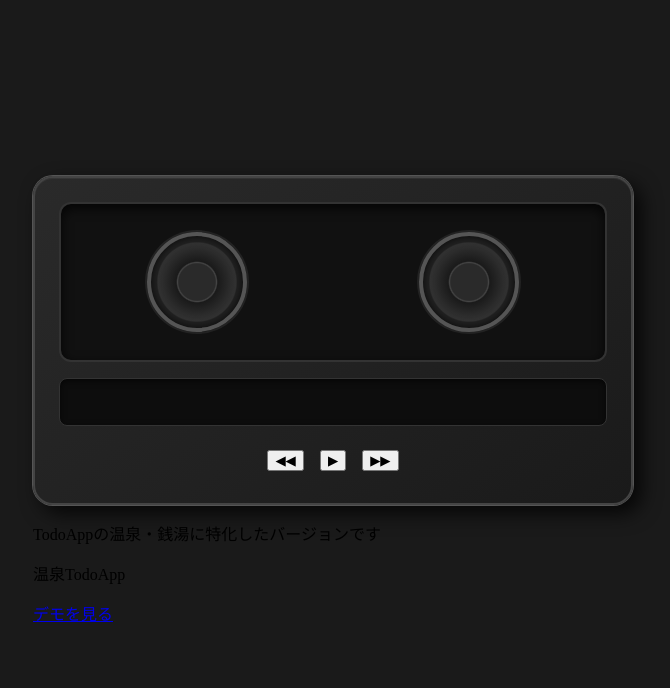
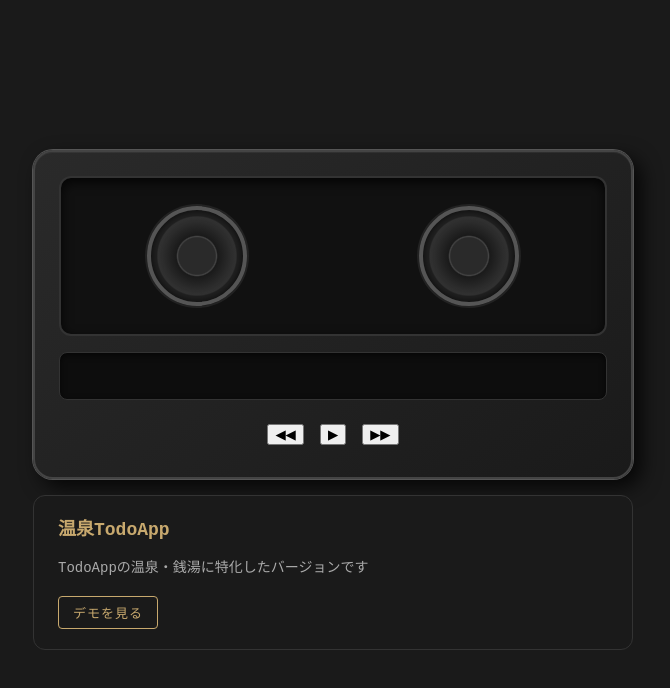
Before and after one commit to komekoneko/BoomboxApp, a React (Vite) app in the folder boombox/: page / in a window 1280 px wide. Shown: the top 688 px of the page, without its empty margins (307-977 px from the left). Built offline with nearby package versions, Linux system fonts and the light colour scheme.

Commit message:
add content 用 css

```diff
--- a/boombox/src/App.css
+++ b/boombox/src/App.css
@@ -117,3 +117,46 @@ body {
   animation: marquee 8s linear infinite;
   display: inline-block;
 }
+
+/* コンテンツエリア */
+.content {
+  width: 600px;
+  margin: 16px auto 0;
+  padding: 20px 24px;
+  background: #1a1a1a;
+  border: 1px solid #333;
+  border-radius: 12px;
+  color: #c8a96e;
+  font-family: "Courier New", monospace;
+}
+
+.content p {
+  margin: 0 0 8px;
+  font-size: 14px;
+  line-height: 1.6;
+  color: #aaa;
+}
+
+.content p:first-child {
+  font-size: 18px;
+  font-weight: bold;
+  color: #c8a96e;
+  margin-bottom: 12px;
+}
+
+.content a {
+  display: inline-block;
+  margin-top: 8px;
+  padding: 6px 14px;
+  border: 1px solid #c8a96e;
+  border-radius: 4px;
+  color: #c8a96e;
+  text-decoration: none;
+  font-size: 13px;
+  letter-spacing: 1px;
+}
+
+.content a:hover {
+  background: #c8a96e;
+  color: #1a1a1a;
+}
--- a/boombox/src/App.tsx
+++ b/boombox/src/App.tsx
@@ -105,8 +105,8 @@ function App() {
       </div>
 
       <div className="content">
+        <p>{track[currentIndex].content.projectName}</p>
         <p>{track[currentIndex].content.description}</p>
-        <p>{track[currentIndex].content.projectName}</p>
         <a href= {track[currentIndex].content.url} target="_blank">デモを見る</a>
 
       </div>
```
